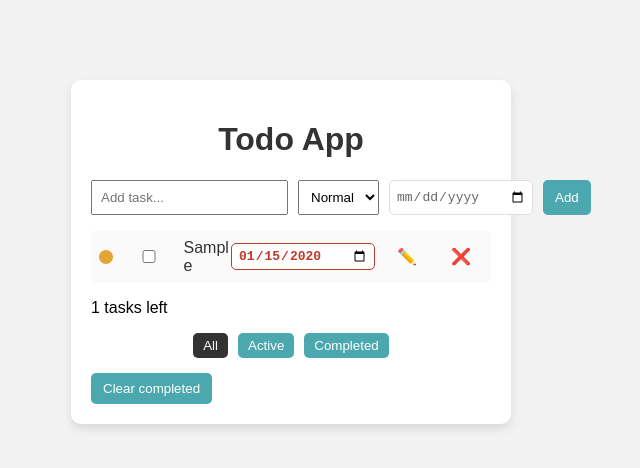
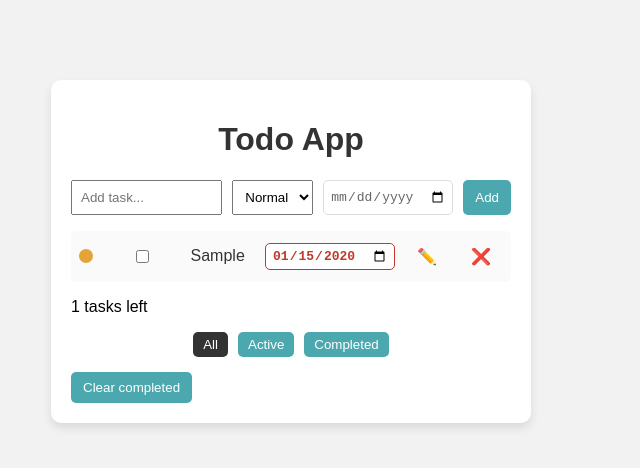
Before and after one commit to Arquid/todo-tasks, a React (Vite) app: page / in a window 1280 px wide. Both pictures are taken after typing "Sample", "2020-01-15" into the empty fields and a click on the button "Add". Shown: the top 468 px of the page, without its empty margins (349-989 px from the left). Built offline with nearby package versions, Linux system fonts and the light colour scheme.

Commit message:
Some Css bugs fixed

```diff
--- a/src/App.css
+++ b/src/App.css
@@ -1,3 +1,9 @@
+*,
+*::before,
+*::after {
+  box-sizing: border-box;
+}
+
 body {
   font-family: Arial, sans-serif;
   background: #f2f2f2;
@@ -7,12 +13,13 @@ body {
   display: flex;
   justify-content: center;
   margin-top: 80px;
+  padding: 0 20px;
 }
 
 .todo-card {
   background: white;
   padding: 20px;
-  width: 400px;
+  width: min(480px, 100%);
   border-radius: 10px;
   box-shadow: 0 5px 10px rgba(0,0,0,0.1);
 }
@@ -24,13 +31,19 @@ h1 {
 
 .input-row {
   display: flex;
+  flex-wrap: wrap;
   gap: 10px;
   margin-bottom: 15px;
 }
 
 input {
   flex: 1;
+  min-width: 0;
   padding: 8px;
+}
+
+.text-input {
+  flex: 1 1 140px;
 }
 
 button {
@@ -53,8 +66,10 @@ ul {
 
 .todo-item {
   display: flex;
+  flex-wrap: wrap;
   justify-content: space-between;
   align-items: center;
+  row-gap: 8px;
   background: #fafafa;
   padding: 8px;
   border-radius: 5px;
@@ -188,6 +203,11 @@ ul {
   color: transparent;
 }
 
+.priority-select option {
+  color: #333;
+  background: white;
+}
+
 .priority-select.priority-high {
   background: #c0392b;
 }
--- a/src/components/TodoInput.jsx
+++ b/src/components/TodoInput.jsx
@@ -2,6 +2,7 @@ function TodoInput({ input, setInput, priority, setPriority, dueDate, setDueDate
   return (
     <div className="input-row">
       <input
+        className="text-input"
         value={input}
         onChange={(e) => setInput(e.target.value)}
         onKeyDown={(e) => {
```
